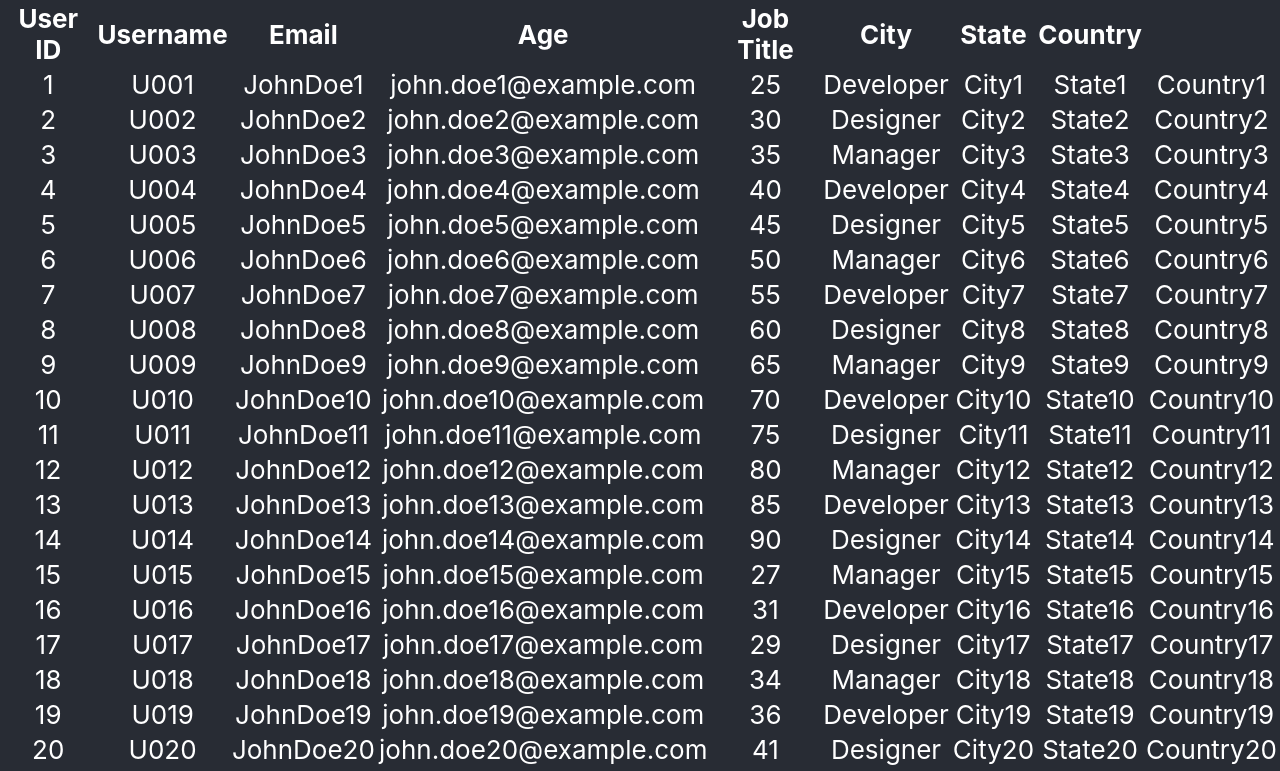
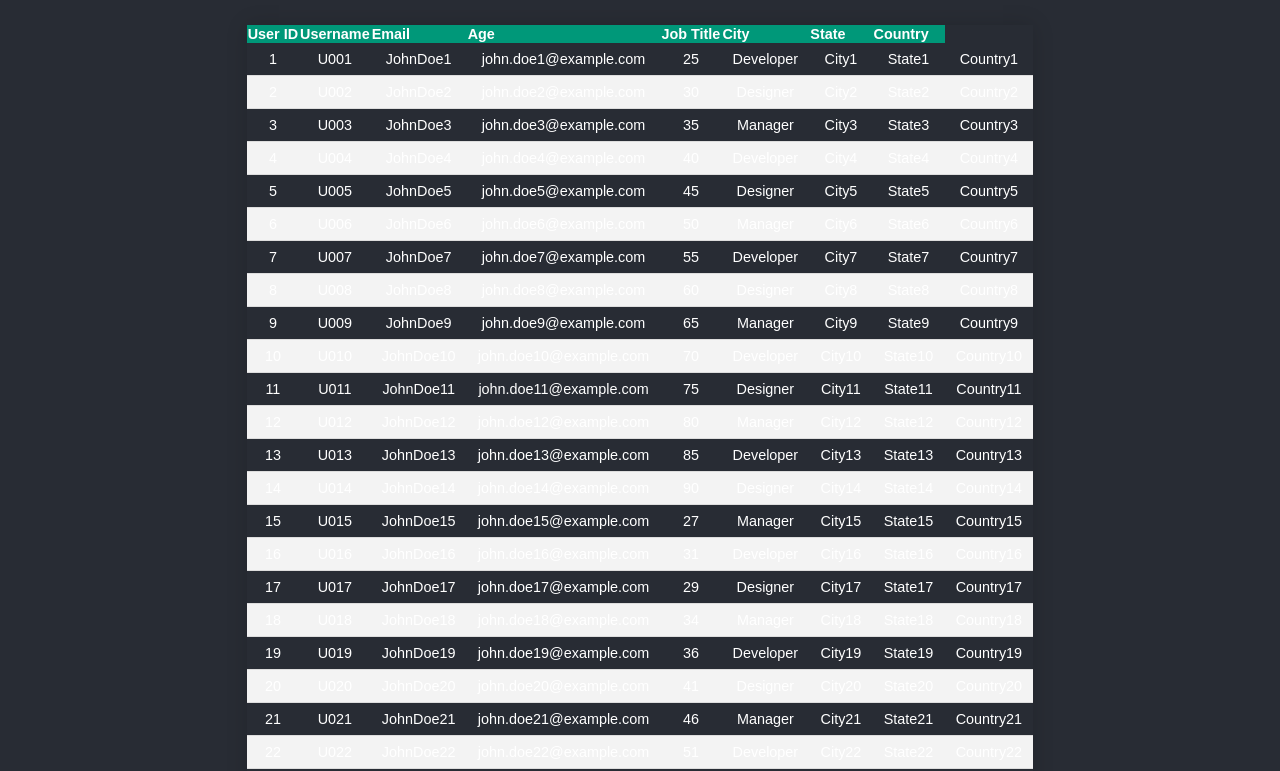
Before and after one commit to oreninho/superTable, a React (Create React App) app: page / in a window 1280 px wide. Shown: the top 771 px of the page. Built offline with nearby package versions, Linux system fonts and the light colour scheme.

Commit message:
css + mock data test

```diff
--- a/package.json
+++ b/package.json
@@ -13,6 +13,7 @@
     "react": "^18.2.0",
     "react-dom": "^18.2.0",
     "react-scripts": "5.0.1",
+    "sass": "^1.69.3",
     "scss": "^0.2.4",
     "typescript": "^4.9.5",
     "web-vitals": "^2.1.4"
--- a/src/App.css
+++ b/src/App.css
@@ -2,16 +2,6 @@
   text-align: center;
 }
 
-.App-logo {
-  height: 40vmin;
-  pointer-events: none;
-}
-
-@media (prefers-reduced-motion: no-preference) {
-  .App-logo {
-    animation: App-logo-spin infinite 20s linear;
-  }
-}
 
 .App-header {
   background-color: #282c34;
@@ -20,7 +10,7 @@
   flex-direction: column;
   align-items: center;
   justify-content: center;
-  font-size: calc(10px + 2vmin);
+
   color: white;
 }
 
--- a/src/components/EditableTable.tsx
+++ b/src/components/EditableTable.tsx
@@ -23,7 +23,7 @@
 import React, { useState, useMemo } from 'react';
 import Header from './Header';
 import Row from './Row';
-
+import './editTable.scss';
 
 export interface TableDataProps {
     columns: Array<{
--- a/src/components/editTable.scss
+++ b/src/components/editTable.scss
@@ -1,18 +1,29 @@
 .edit-table{
-  th{
-    background-color: #f5f5f5;
-    border: 1rem solid #ddd;
-    padding: 2rem;
+  border-collapse: collapse;
+  margin: 25px 0;
+  font-size: 0.9em;
+  font-family: sans-serif;
+  min-width: 400px;
+  box-shadow: 0 0 20px rgba(0, 0, 0, 0.15);
+  border-spacing: 0.2rem;
+  thead tr{
+    background-color: #009879;
+    color: #ffffff;
     text-align: left;
   }
-    td{
-        border: 1rem solid #ddd;
-        padding: 2rem;
-    }
-    tr:nth-child(even){background-color: #f2f2f2;}
-    tr:hover {background-color: #ddd;}
-    th{
-        background-color: #4CAF50;
-        color: white;
-    }
+  td{
+    padding: 0.5rem 0.7rem;
+  }
+
+  tbody tr {
+    border-bottom: 1px solid #dddddd;
+  }
+
+  tbody tr:nth-of-type(even) {
+    background-color: #f3f3f3;
+  }
+
+   tbody tr:last-of-type {
+    border-bottom: 2px solid #009879;
+  }
 }
```
Also changed, not shown: 1 other file (tests, documents, lock files or other folders).
